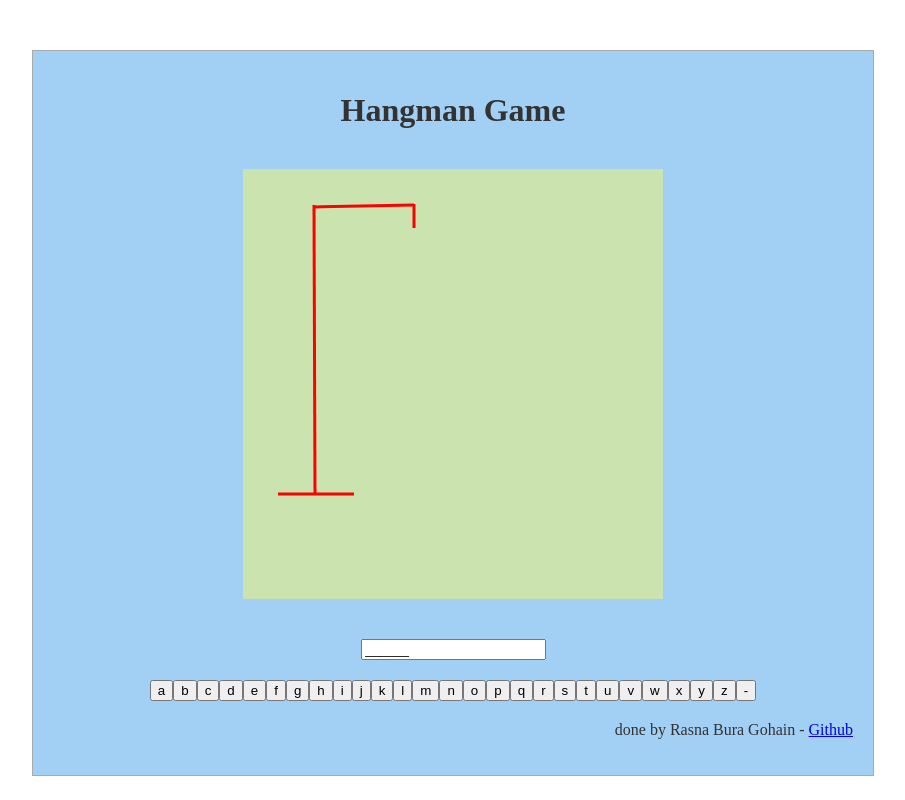
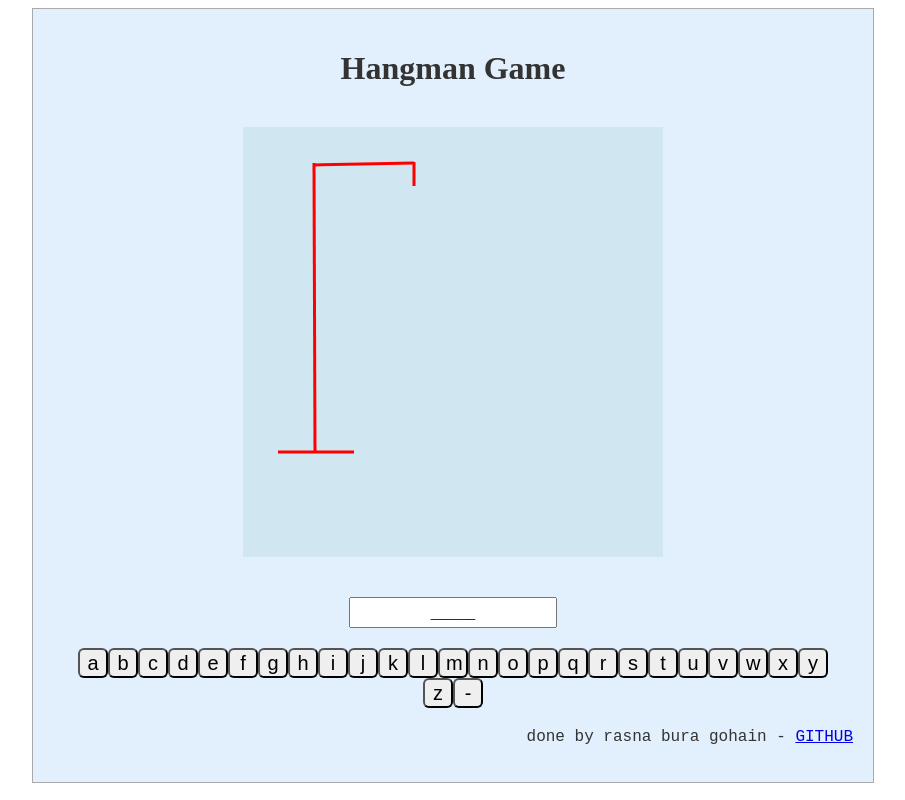
Before and after one commit to RasnaBuraGohain/hangman-react-game, a React (Create React App) app: page / in a window 1280 px wide. Shown: the whole page, without its empty margins (187-1092 px from the left). Built offline with nearby package versions, Linux system fonts and the light colour scheme.

Commit message:
css changes

```diff
--- a/src/App.js
+++ b/src/App.js
@@ -41,7 +41,7 @@ class App extends PureComponent {
               word: randomWord(),
               guesses: [],
             })}>
-              DONE
+              LET'S PLAY AGAIN
           </button>
           </div>
           <div>
@@ -51,17 +51,15 @@ class App extends PureComponent {
       )
     }
 
-
-
     return (
       <main>
         <h1>Hangman Game</h1>
         <div>
           <div className="word">
             {/* This is how we render the hanging man */}
-
             <Hangman progress={progress} />
           </div>
+
           <div>
             <input type='text' value={renderWord(word, guesses)} />
           </div>
--- a/src/Footer.js
+++ b/src/Footer.js
@@ -1,9 +1,9 @@
 import React from 'react'
 
 const Footer = () => (
-  <div id="footer">
-    done by Rasna Bura Gohain - <a href="https://github.com/RasnaBuraGohain">Github</a>
-  </div>
+  <footer>
+    done by rasna bura gohain - <a href="https://github.com/RasnaBuraGohain">GITHUB</a>
+  </footer>
 )
 
 export default Footer
--- a/src/Hangman.js
+++ b/src/Hangman.js
@@ -48,6 +48,7 @@ class Hangman extends PureComponent {
           </text>
         </g>
       </svg>
+
     )
   }
 }
--- a/src/Style.css
+++ b/src/Style.css
@@ -1,7 +1,3 @@
-body {
-  margin-top: 50px;
- }
-
  main {
   text-align: center;
   max-width: 800px;
@@ -9,27 +5,47 @@ body {
   border: 1px solid #AAA;
   color: #333;
   padding: 20px;
-  background-color: rgba(86, 168, 235, 0.548);
+  background-color: rgba(86, 168, 235, 0.178);
  }
 
  .word {
   font-kerning: 10px;
   font-size: 40px;
   padding: 10px;
-  background-color: rgba(239, 248, 115, 0.527);
+  background-color: rgba(125, 177, 177, 0.164);
   width: 50%;
   margin: 1em auto;
  }
+
  .alphabets {
   margin: 20px;
- }
- .donebutton{
-   height: 50px;
-   font-size: 30px;
+}
+input{
+  width: 200px;
+  height: 25px;
+  text-align: center;
+  font-stretch: expanded;
+}
+ button.donebutton{
+   height: 100px;
+   width: 140px;
+   font-size: 18px;
+   text-align: center;
    color: white;
    background-color: black;
+   border-style: inset;
+   box-shadow: #AAA;
+   border-radius: 50%;
  }
- #footer {
+ button {
+   height: 30px;
+   width: 30px;
+   border-radius: 20%;
+   font-size: 20px;
+
+ }
+ footer {
   text-align: right;
   margin: 1em auto;
+  font-family: 'Courier New', Courier, monospace;
  }
```
